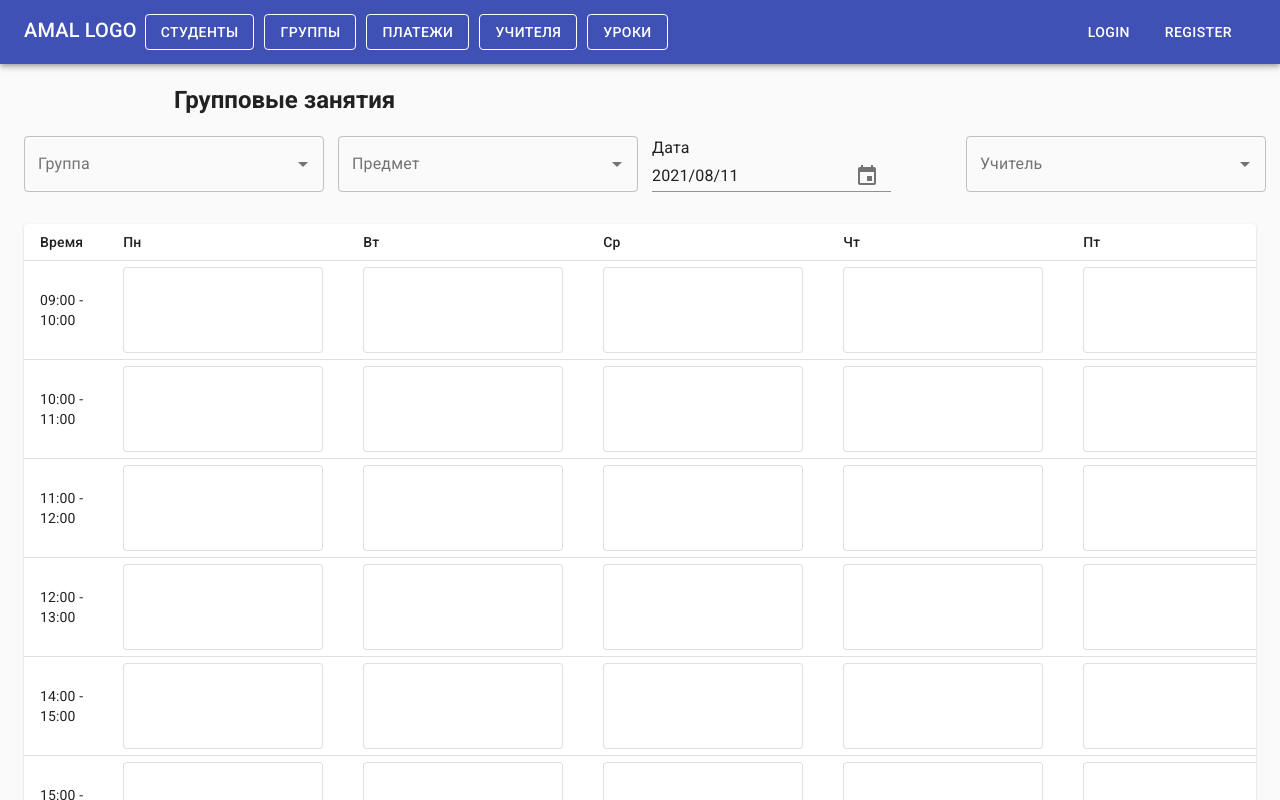
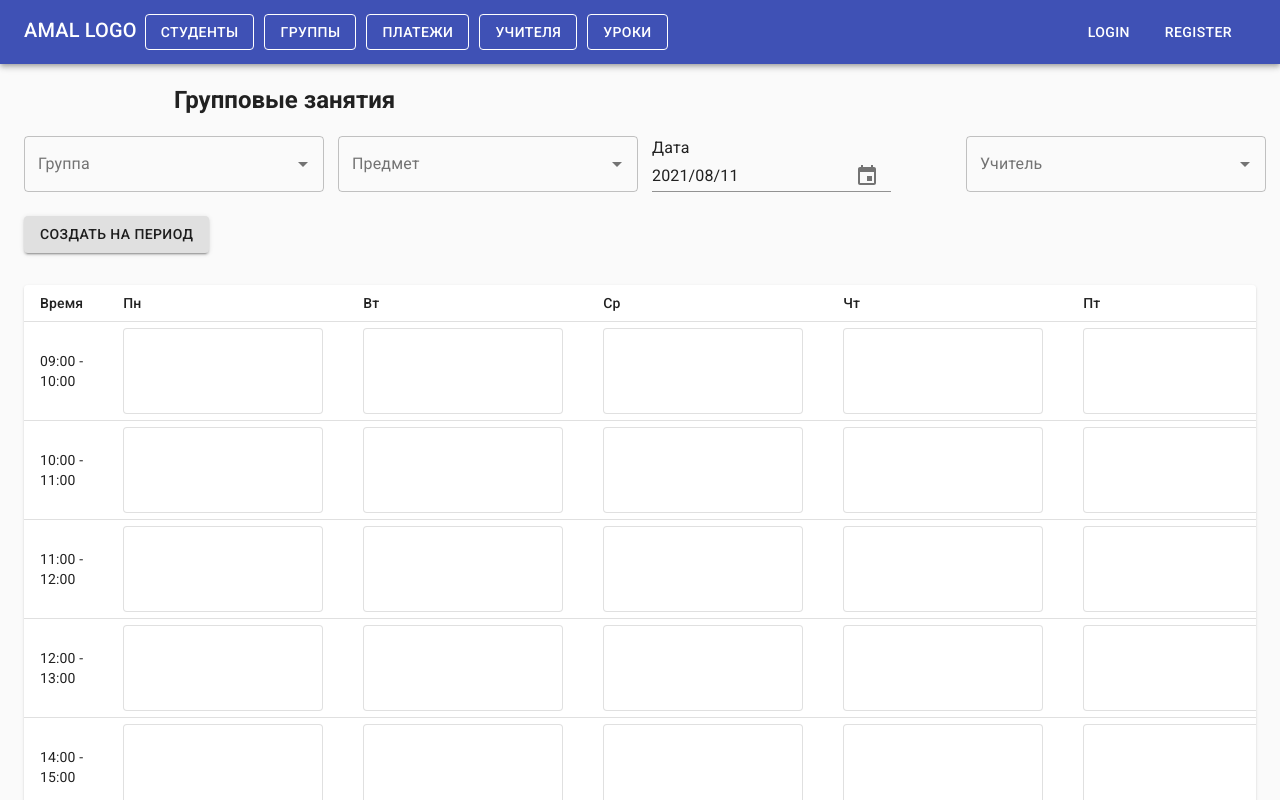
Before and after one commit to xx3u/amal_frontend, a React (Create React App) app: page /admin-app/lessons in a window 1280 px wide. Shown: the top 800 px of the page. Built offline with nearby package versions, Linux system fonts and the light colour scheme; no server answers.

Commit message:
добавлена кнопка создания занятий на период

```diff
--- a/src/containers/LessonsContainer/LessonsContainer.js
+++ b/src/containers/LessonsContainer/LessonsContainer.js
@@ -1,6 +1,6 @@
 import React, { useState, useEffect } from 'react';
 import { useSelector, useDispatch } from 'react-redux';
-import { Box, Grid, TextField, Typography } from '@material-ui/core';
+import { Box, Grid, TextField, Typography, Button } from '@material-ui/core';
 import Autocomplete from '@material-ui/lab/Autocomplete';
 import DateFnsUtils from '@date-io/date-fns';
 import { KeyboardDatePicker, MuiPickersUtilsProvider } from '@material-ui/pickers';
@@ -11,6 +11,7 @@ import { getTeachersBySubject } from '../../store/actions/teachersActions';
 import { getWeekdates } from '../../helpers/helpers';
 import { addNewLesson, fetchLessonsByGroupId } from '../../store/actions/lessonsAction';
 import ScheduleTable from '../../components/ScheduleTable/ScheduleTable';
+import CreateLessons from '../Forms/Lesson/CreateLessons';
 
 const useStyles = makeStyles(() => ({
   container: {
@@ -71,6 +72,13 @@ const LessonsContainer = () => {
     });
   }, [selectedDate]);
 
+  const [isOpen, setIsOpen] = useState({ status: false });
+
+  const openPaymentForm = (e) => {
+    e.stopPropagation();
+    setIsOpen({ status: true });
+  };
+
   return (
     <>
       <Grid container spacing={3} className={classes.container}>
@@ -122,8 +130,14 @@ const LessonsContainer = () => {
             )}
           />
         </Grid>
+        <Grid item>
+          <Button variant='contained' onClick={(e) => openPaymentForm(e)}>
+            Создать на период
+          </Button>
+        </Grid>
       </Grid>
       <ScheduleTable selectedParams={lesson} onClickHandler={onClickHandler} />
+      <CreateLessons isOpen={isOpen} groupId={lesson.groupId} startTime={lesson.startTime} endTime={lesson.endTime} />
     </>
   );
 };
```
